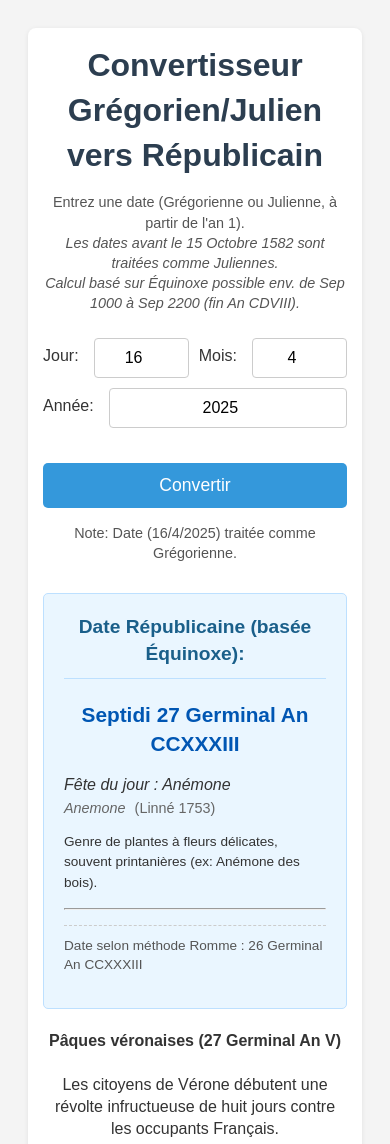
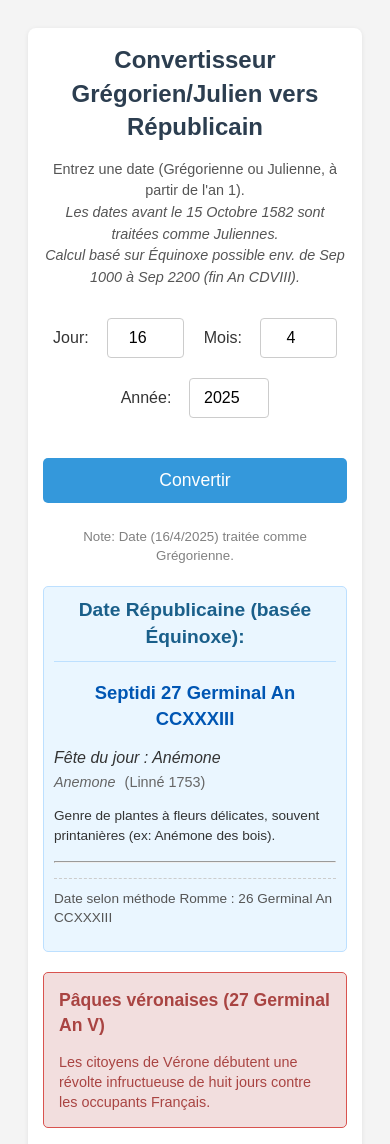
Before and after one commit to vzvenigorosky/convertisseur-republicain, a plain HTML site: page index.html in a window 390 px wide. Shown: the top 1144 px of the page. Drawn offline with Linux system fonts and the light colour scheme.

Commit message:
Update style.css

```diff
--- a/style.css
+++ b/style.css
@@ -15,14 +15,15 @@ body {
 /* Conteneur principal de la grille */
 .main-grid-container {
     display: grid;
-    /* Colonnes flexibles : Centre (1.5fr) - Gauche (2fr) - Droite (2fr) */
-    /* L'ordre visuel sur desktop correspond à l'ordre HTML ci-dessus */
+    /* Retour aux proportions originales : Centre (étroit), Gauche (large), Droite (large) */
     grid-template-columns: 1.5fr 2fr 2fr;
     gap: 40px; /* Espace entre les colonnes */
     max-width: 1700px;
     margin: 0 auto;
     align-items: start;
 }
+/* L'ordre visuel suit l'ordre HTML: Centre, Gauche, Droite */
+
 
 /* Styles pour les colonnes */
 .center-column, .left-column, .right-column {
@@ -53,6 +54,7 @@ body {
 #fete-wiki-link {
     display: none;
     cursor: pointer;
+     margin-bottom: 10px;
 }
 #fete-image {
     display: none;
@@ -60,13 +62,15 @@ body {
     height: auto;
     border: 1px solid #ccc;
     border-radius: 4px;
-    margin-bottom: 10px;
 }
 #image-placeholder {
     display: block;
     color: #888;
     font-style: italic;
     padding: 20px 0;
+    min-height: 50px;
+    border: 1px dashed #ccc;
+     margin-bottom: 10px;
 }
 
 /* Styles pour l'iframe et son placeholder */
@@ -82,36 +86,45 @@ body {
     color: #888;
     font-style: italic;
     padding: 20px 0;
+    min-height: 50px;
+    border: 1px dashed #ccc;
 }
 
 /* Styles pour la colonne centrale (convertisseur) */
-/* Plus besoin de .center-column .converter-container car .center-column contient directement .converter-container */
 .converter-container {
-     /* max-width: none; */ /* Pas nécessaire car la colonne grid limite */
      width: 100%;
-     /* box-shadow: 0 1px 5px rgba(0, 0, 0, 0.08); */ /* L'ombre est sur .center-column maintenant */
-     background-color: #fff; /* Redondant si .center-column a déjà le fond */
-     padding: 30px;
      border-radius: 8px;
      text-align: center;
-     /* Retirer la bordure/ombre interne si .center-column l'a déjà */
      box-shadow: none;
      border: none;
-     padding: 0; /* Le padding est géré par .center-column */
+     padding: 0; /* Padding géré par .center-column */
 }
 
 /* Styles généraux du convertisseur */
 .converter-container h1 {
     color: #2c3e50;
     margin-bottom: 15px;
-     margin-top: 0; /* Enlever marge haute si .center-column a du padding */
+     margin-top: 0;
 }
 
-.converter-container > p { /* Paragraphe d'intro direct enfant */
+/* Intro text */
+.converter-container > p:first-of-type {
     color: #555;
     margin-bottom: 25px;
     font-size: 0.9em;
+    line-height: 1.5;
 }
+
+/* Info sur le calendrier détecté */
+#calendar-info {
+    font-size: smaller;
+    color: grey;
+    margin-top: 15px;
+    margin-bottom: 15px;
+    min-height: 1em;
+    text-align: center;
+}
+
 
 /* Groupe d'inputs */
 .input-group {
@@ -131,19 +144,25 @@ body {
     margin-right: 5px;
 }
 
-.input-group input {
+/* Styles originaux pour les inputs numériques */
+.input-group input[type="number"] {
     padding: 10px;
     border: 1px solid #ccc;
     border-radius: 4px;
     font-size: 1em;
-    flex-grow: 1;
-    min-width: 60px;
+    /* Retrait de flex-grow, max-width */
+    width: 65px; /* Largeur fixe comme souvent utilisé pour JJ/MM */
     text-align: center;
+     /* Assure que les flèches par défaut s'affichent */
+    -moz-appearance: number-input; /* Firefox */
+    -webkit-appearance: number-input; /* Chrome/Safari */
+    appearance: number-input; /* Standard */
 }
 
 #year {
-    min-width: 80px;
+    width: 80px; /* Un peu plus large pour l'année */
 }
+
 
 /* Bouton Convertir */
 button#convert-button {
@@ -157,6 +176,7 @@ button#convert-button {
     transition: background-color 0.3s ease;
     width: 100%;
     margin-top: 10px;
+    margin-bottom: 10px;
 }
 
 button#convert-button:hover {
@@ -165,7 +185,7 @@ button#convert-button:hover {
 
 /* Zone de résultat */
 #result-area {
-    margin-top: 30px;
+    margin-top: 20px;
     background-color: #eaf6ff;
     padding: 20px;
     border-radius: 5px;
@@ -205,18 +225,14 @@ button#convert-button:hover {
     color: #666;
     margin-top: 0px;
     margin-bottom: 8px;
-    display: none; /* Masqué par défaut, affiché par JS */
+    display: none;
 }
-
-#fete-latin {
+#fete-latin-author i {
     font-style: italic;
 }
-
-#fete-author {
-   margin-left: 5px;
+#fete-latin-author span {
+    margin-left: 5px;
 }
-
-/* Pas besoin de #fete-latin-author:empty car on gère l'affichage par JS */
 
 #fete-description {
     font-size: 0.9em;
@@ -240,40 +256,92 @@ button#convert-button:hover {
     border: 1px solid #ebccd1;
     padding: 12px;
     border-radius: 4px;
-    margin-top: 20px;
+    margin-top: 20px; /* Espace au-dessus */
     font-weight: bold;
     text-align: center;
+    display: none;
 }
+
+/* Styles Commémoration */
+.commemoration-block {
+    display: none;
+    margin-top: 20px; /* Espace entre result-area et ce bloc */
+    margin-bottom: 20px; /* Espace avant error-area */
+    padding: 15px;
+    border: 1px solid #d9534f; /* Rougeâtre */
+    background-color: #f2dede; /* Rouge très pâle */
+    border-radius: 5px;
+    text-align: left; /* Aligner le texte à gauche */
+}
+.commemoration-block h4 {
+    margin-top: 0;
+    margin-bottom: 8px;
+    color: #a94442; /* Rouge foncé */
+    font-size: 1.1em;
+}
+.commemoration-block p {
+    font-size: 0.9em;
+    color: #a94442; /* Rouge foncé */
+    line-height: 1.4;
+    margin-bottom: 0;
+}
+
 
 /* Media Query pour les écrans plus petits */
 @media (max-width: 1024px) {
     .main-grid-container {
-        grid-template-columns: 1fr; /* Une seule colonne */
-        gap: 20px; /* Espace vertical réduit */
+        grid-template-columns: 1fr;
+        gap: 20px;
     }
 
-    /* Réorganisation spécifique pour mobile */
-    .center-column { order: 1; } /* Convertisseur en premier */
-    .left-column   { order: 2; } /* Illustration ensuite */
-    .right-column  { order: 3; } /* Encyclopédie en dernier */
+    /* L'ordre HTML (Centre, Gauche, Droite) s'appliquera */
+    .center-column, .left-column, .right-column {
+        grid-column: auto;
+        grid-row: auto;
+        order: initial;
+     }
 
     #encyclopedia-frame {
-        height: 50vh; /* Réduire hauteur iframe */
+        height: 50vh;
     }
 
     .center-column, .left-column, .right-column {
-        padding: 15px; /* Réduire padding interne des colonnes */
+        padding: 15px;
     }
 
-    /* Le padding du .converter-container n'est plus nécessaire ici car géré par .center-column */
     .converter-container {
         padding: 0;
     }
+}
 
-    /* Optionnel : Masquer les colonnes latérales sur les très petits écrans */
-    /* @media (max-width: 600px) {
-        .left-column, .right-column {
-            display: none;
-        }
-    } */
+@media (max-width: 600px) {
+     /* Conserve la disposition flex pour les inputs mais ajuste */
+     .input-group {
+         justify-content: center; /* Centre les items quand ils wrappent */
+     }
+     /* Rétablit une largeur raisonnable et permet aux flèches de s'afficher */
+     .input-group input[type="number"] {
+         max-width: 80px;
+         width: auto; /* Laisse le navigateur gérer un peu */
+         flex-grow: 0; /* Ne pas laisser grandir excessivement */
+         margin: 5px; /* Espace autour */
+     }
+     #year {
+         min-width: 80px; /* Assure assez de place pour 4 chiffres */
+         max-width: 100px;
+     }
+     .input-group label {
+         text-align: right; /* Alignement classique */
+         margin-right: 3px;
+         margin-left: 5px; /* Espace avant label */
+         width: auto;
+         margin-bottom: 0; /* Aligner verticalement avec l'input */
+     }
+     #result-area {
+         padding: 10px;
+     }
+     h1 { font-size: 1.5em; }
+     h2 { font-size: 1.1em; }
+     #republican-date-equinox { font-size: 1.15em; }
+     #fete-name { font-size: 1em; }
 }
```
